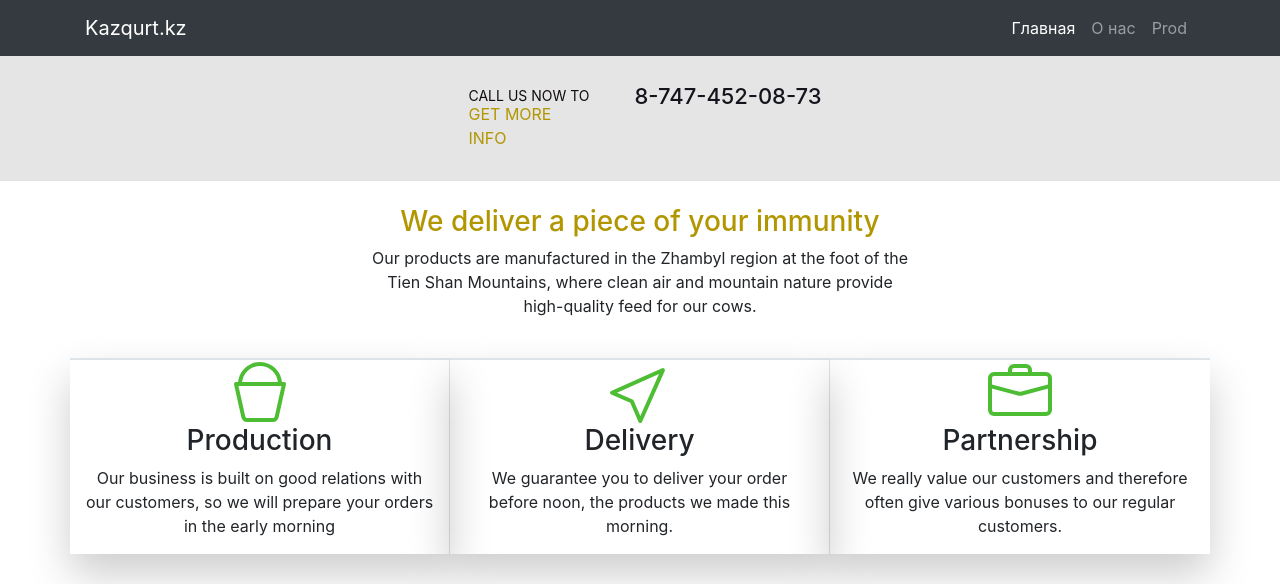
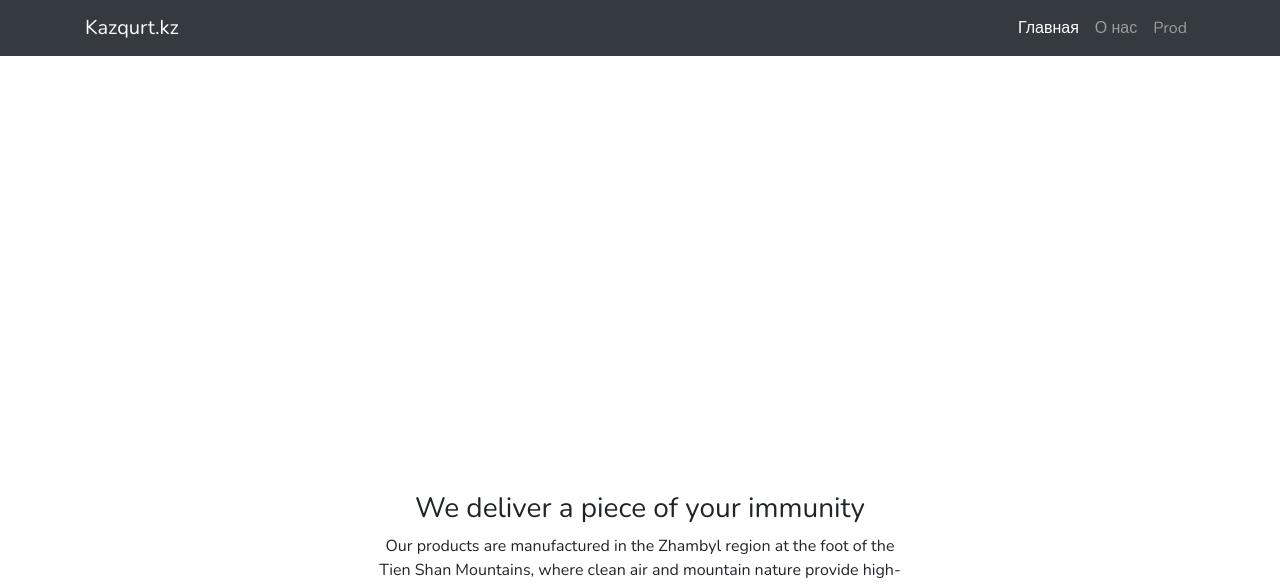
Before and after one commit to armanseisenbek/kazqurt.kz, a PHP site: page /pages/about.php in a window 1280 px wide. Shown: the top 584 px of the page. Run offline with PHP 8.4, Linux system fonts and the light colour scheme; some libraries are stand-ins or nearby versions.

Commit message:
added external head page, restyled about page

```diff
--- a/css/about_style.css
+++ b/css/about_style.css
@@ -1,5 +1,15 @@
 /*We have section which class is call*/
 /*we gave to all section other shade, than also make some border*/
+
+.aboutFrontImage {
+	text-align: center;
+  padding-top: 100px;
+  padding-bottom: 140px;
+  background-image: url("https://img-fotki.yandex.ru/get/102548/2008163.34/0_113259_72258780_orig");
+  background-size: cover;
+  color: white;
+}
+
 .call{
 	background: #e5e5e5;
 	border-bottom: 1px solid #dde3e7;
@@ -35,39 +45,15 @@ padding-left: 56px;
  margin-left: 42px;
 
 }
-.gold{
-	color: #b29600;
-}
 
-.green{
-	color: #4DBD33;
-}
-/* styling skills section, to make their positions more clearly*/
-.left{
-	border-right: 1px solid  #dde3e7;
-	box-shadow: 0 20px 90px rgba(0,0,0,0.2);
-}
-
-.up{
-	border-top: 2px solid  #dde3e7;
-	box-shadow: 0 20px 40px rgba(0,0,0,0.2);
-}
-.down{
-	margin-top: 50px;
-}
 /* Here we give sizes of our pictures and turn their visability lower to create
  ACTIVE element effect*/
 .slide_img{
-	width: 270px;
-	height: 156px;
+	width: 200px;
+	height: 200px;
 	margin-bottom: 10px;
 	border: 1px solid #dde3e7;
-	opacity: 0.7;
-	transition: 0.3s;
+	border-radius: 200px 200px 200px 200px;
+-moz-border-radius: 200px 200px 200px 200px;
+-webkit-border-radius: 200px 200px 200px 200px;
 }
-
-/*Pseudo-class hover will make visiabilty normal again*/
-.slide_img:hover {
-	opacity: 1;
-
-}
--- /dev/null
+++ b/includes/head.php
@@ -0,0 +1,13 @@
+<meta charset="utf-8">
+<meta name="viewport" content="width=device-width, initial-scale=1, shrink-to-fit=no">
+<meta name="description" content="">
+<meta name="author" content="">
+
+<!-- Bootstrap 4 cdn CSS -->
+<link href="https://stackpath.bootstrapcdn.com/bootstrap/4.4.1/css/bootstrap.min.css" rel="stylesheet">
+
+<!-- Custom styles for this template -->
+<link rel="stylesheet" type="text/css" href="../css/style.css">
+
+<!-- favicon -->
+<link rel="shortcut icon" href="/favicon.ico?" type="image/x-icon" sizes="16x16">
--- a/pages/about.php
+++ b/pages/about.php
@@ -4,46 +4,31 @@
 <!DOCTYPE html>
 <html>
 <head>
-	<title> О нас</title>
- <!-- Bootstrap 4 cdn CSS -->
- <link href="https://stackpath.bootstrapcdn.com/bootstrap/4.4.1/css/bootstrap.min.css" rel="stylesheet">
+
+	<?php require "../includes/head.php"; ?>
+
+	<title>О нас</title>
 
  	<!-- link to css -->
 	<link rel="stylesheet" type="text/css" href="../css/about_style.css">
-<!-- Jquery added for some manipulations with images -->
-<script src="https://ajax.googleapis.com/ajax/libs/jquery/3.4.1/jquery.min.js"></script>
-<script type="text/javascript" src="../scripts/about.js"></script>
+
 </head>
 <body>
+
+	<!-- navigation bar -->
 	<?php include "../includes/navbar.php"; ?>
 
-
-  <!-- After our navbar we have block of photo -->
-<section id="main_photo" class="main_photo">
-	<div class="photo">
-		<img src="https://img-fotki.yandex.ru/get/102548/2008163.34/0_113259_72258780_orig"  alt="placeholder 960" class='img-fluid w-100' />
+	<!-- front page image -->
+    <div class="aboutFrontImage my-4">
+        <div class="container">
+            <h1 class="display-3">About us</h1>
+            <p class="lead">Мы предлагаем нашим клиентам самые натуральные молочные продукты.</p>
+            <p>
+            	Call us now to get more info: 8-747-452-08-73
+            </p>
         </div>
-</section>
-
-<!-- Section to conact us now -->
-<section id="call" class="call">
-	<div class="container">
-		<div class="row">
-			 <div class="phone d-flex ml-auto mr-auto">
-			 	<div class="phone__text">
-                 Call us now to
-                 <!-- span to change color of words -->
-                 	<span class="gold">Get more info</span>
     </div>
 
-                <div class = "phone__number">
-                       8-747-452-08-73
-                </div>
-			 </div>
-		</div>
-	</div>
-</section>
-<br>
 	<!-- section about our company -->
 	<section id="company" class="company">
 		<div class="container">
@@ -67,99 +52,84 @@
 	<div class="container">
 		<div class="row">
 
-			<div class="col-lg-4 left up">
+			<div class="col-lg-4">
 				<center>
-				  <!-- Bootstrap icons used -->
-				  <svg class="bi bi-bucket green" width="4em" height="4em" viewBox="0 0 16 16" fill="currentColor" xmlns="http://www.w3.org/2000/svg">
-				  <path fill-rule="evenodd" d="M8 1.5A4.5 4.5 0 003.5 6h-1a5.5 5.5 0 1111 0h-1A4.5 4.5 0 008 1.5z" clip-rule="evenodd"/>
-				  <path fill-rule="evenodd" d="M1.61 5.687A.5.5 0 012 5.5h12a.5.5 0 01.488.608l-1.826 8.217a1.5 1.5 0 01-1.464 1.175H4.802a1.5 1.5 0 01-1.464-1.175L1.512 6.108a.5.5 0 01.098-.42zm1.013.813l1.691 7.608a.5.5 0 00.488.392h6.396a.5.5 0 00.488-.392l1.69-7.608H2.624z" clip-rule="evenodd"/>
-				  </svg>
+					<!-- icon -->
+				 	<i class="fas fa-users" style="font-size: 450%"></i>
 
-				<h3 class="type" class="green">Production</h3>
-
-
+					<h3>Production</h3>
 					<p>Our business is built on good relations with our customers, so we will prepare your orders in the early morning</p>
 				</center>
 			</div>
 
+			<div class="col-lg-4">
+				<center>
+					<!-- icon -->
+					<i class="fas fa-truck" style="font-size: 450%"></i>
 
-			<div class="col-lg-4 left up">
-				<center>
-
-					<svg class="bi bi-cursor green" width="4em" height="4em" viewBox="0 0 16 16" fill="currentColor" xmlns="http://www.w3.org/2000/svg">
-					  <path fill-rule="evenodd" d="M14.082 2.182a.5.5 0 01.103.557L8.528 15.467a.5.5 0 01-.917-.007L5.57 10.694.803 8.652a.5.5 0 01-.006-.916l12.728-5.657a.5.5 0 01.556.103zM2.25 8.184l3.897 1.67a.5.5 0 01.262.263l1.67 3.897L12.743 3.52 2.25 8.184z" clip-rule="evenodd"/>
-					</svg>
-
-					<h3 class="type"  class="green">Delivery</h3>
-
-
+					<h3>Delivery</h3>
 					<p>We guarantee you to deliver your order before noon, the products we made this morning.</p>
 				</center>
 			</div>
 
+			<div class="col-lg-4">
+				<center>
+					<!-- icon -->
+					<i class="fas fa-briefcase" style="font-size: 450%"></i>
 
-			<div class="col-lg-4 up">
-				<center>
-				<svg class="bi bi-briefcase green" width="4em" height="4em" viewBox="0 0 16 16" fill="currentColor" xmlns="http://www.w3.org/2000/svg">
-					  <path fill-rule="evenodd" d="M0 12.5A1.5 1.5 0 001.5 14h13a1.5 1.5 0 001.5-1.5v-6h-1v6a.5.5 0 01-.5.5h-13a.5.5 0 01-.5-.5v-6H0v6z" clip-rule="evenodd"/>
-					  <path fill-rule="evenodd" d="M0 4.5A1.5 1.5 0 011.5 3h13A1.5 1.5 0 0116 4.5v2.384l-7.614 2.03a1.5 1.5 0 01-.772 0L0 6.884V4.5zM1.5 4a.5.5 0 00-.5.5v1.616l6.871 1.832a.5.5 0 00.258 0L15 6.116V4.5a.5.5 0 00-.5-.5h-13zM5 2.5A1.5 1.5 0 016.5 1h3A1.5 1.5 0 0111 2.5V3h-1v-.5a.5.5 0 00-.5-.5h-3a.5.5 0 00-.5.5V3H5v-.5z" clip-rule="evenodd"/>
-				</svg>
-
-				<h3 class="type" class="green">Partnership</h3>
-
+					<h3>Partnership</h3>
 					<p>We really value our customers and therefore often give various bonuses to our regular customers.</p>
 				</center>
 			</div>
-		</div>
-	</div>
-<br><br>
-<!-- Slides div -->
-<div class="container">
-	<div class="row">
-		<div class="col-lg-6">
-
-			<!-- first photo information  -->
-			<nav id="loc">
-				<h3>Location</h3>
-				<p>The farm is located at the foot of the Tien Shan Mountains, near the village of Shokpar in the Shuskiy district of the Zhambyl region of Kazakhstan. Our farm covers 25 hectares.</p>
-			</nav>
-			<!-- second photo information  -->
-			<!-- All navs except first should not be visable -->
-			<!-- ID used in our js files as references -->
-			<nav id="qua" style="display: none;">
-				<h3>Products quality</h3>
-				<p >We feed our cows only healthy and natural foods to get no less healthy products.</p>
-			</nav>
-			<!-- third photo information  -->
-			<nav id="fou" style="display: none;">
-				<h3>Founder</h3>
-				<p>Our Founder - Amangali Amanov, works in this sphere about 10 years. In the beginning, we supplied products only to shops and residents of our region, then 4 years ago we entered the market of large cities like Taraz and Almaty. </p>
-			</nav>
-			<!-- fourth photo information  -->
-			<nav id="go" style="display: none;">
-				<h3>Goal</h3>
-				<p>We have been successfully working on the market for <span class="gold">4</span> years and all the time we are aimed at improving the quality of life of people, and therefore we try to produce the highest quality product..</p>
-			</nav>
-		</div>
-
-		<div class="col-lg-3 down">
-			<!-- rounded is built-in class of bootstrap, another one is for js -->
-				<img src="https://forbes.kz/img/articles/b05730715b012ac54a680349924c0d42-small.jpg" class="slide_img rounded first">
-
-
-				<img src="https://qualityinspection.org/wp-content/uploads/2019/11/HowQualityPlanningDrivesQCandProcessImprovement.jpg"  class="slide_img rounded second">
-
 
 		</div>
 
-		<div class="col-lg-3 about upper">
+		<div class="row">
 
-				<img src="https://informburo.kz/img/inner/1020/41/img_4838.jpg"  class="slide_img rounded third">
-
-				<img src="https://encrypted-tbn0.gstatic.com/images?q=tbn%3AANd9GcS8n5pg6i5aybLYPv1QysuimAi9x6Zq_JIV8h7-fu9oTZteNqlo&usqp=CAU"  class="slide_img rounded fourth">
+			<div class="col-lg-3">
+				<img src="https://forbes.kz/img/articles/b05730715b012ac54a680349924c0d42-small.jpg" class="slide_img">
+			</div>
+			<div class="col-lg-9">
+				<h3>Location</h3>
+				<p>The farm is located at the foot of the Tien Shan Mountains, near the village of Shokpar in the Shuskiy district of the Zhambyl region of Kazakhstan. Our farm covers 25 hectares.</p>
+			</div>
 
 		</div>
+
+		<div class="row">
+			<div class="col-lg-9">
+				<h3>Products quality</h3>
+				<p >We feed our cows only healthy and natural foods to get no less healthy products.</p>
 			</div>
+
+			<div class="col-lg-3">
+				<img src="https://qualityinspection.org/wp-content/uploads/2019/11/HowQualityPlanningDrivesQCandProcessImprovement.jpg"  class="slide_img">
+			</div>
+		</div>
+
+		<div class="row">
+			<div class="col-lg-3">
+				<img src="https://informburo.kz/img/inner/1020/41/img_4838.jpg"  class="slide_img">
+			</div>
+
+			<div class="col-lg-9">
+				<h3>Founder</h3>
+				<p>Our Founder - Amangali Amanov, works in this sphere about 10 years. In the beginning, we supplied products only to shops and residents of our region, then 4 years ago we entered the market of large cities like Taraz and Almaty. </p>
+			</div>
+		</div>
+
+		<div class="row">
+			<div class="col-lg-9">
+				<h3>Goal</h3>
+				<p>We have been successfully working on the market for <span class="gold">4</span> years and all the time we are aimed at improving the quality of life of people, and therefore we try to produce the highest quality product..</p>
+			</div>
+
+			<div class="col-lg-3">
+				<img src="https://encrypted-tbn0.gstatic.com/images?q=tbn%3AANd9GcS8n5pg6i5aybLYPv1QysuimAi9x6Zq_JIV8h7-fu9oTZteNqlo&usqp=CAU"  class="slide_img">
+			</div>
+
+		</div>
+
 	</div>
 
 	<!-- footer -->
```
Also changed, not shown: index.php (+2 -21 lines). Lines whose indentation alone changed are shown as unchanged.
